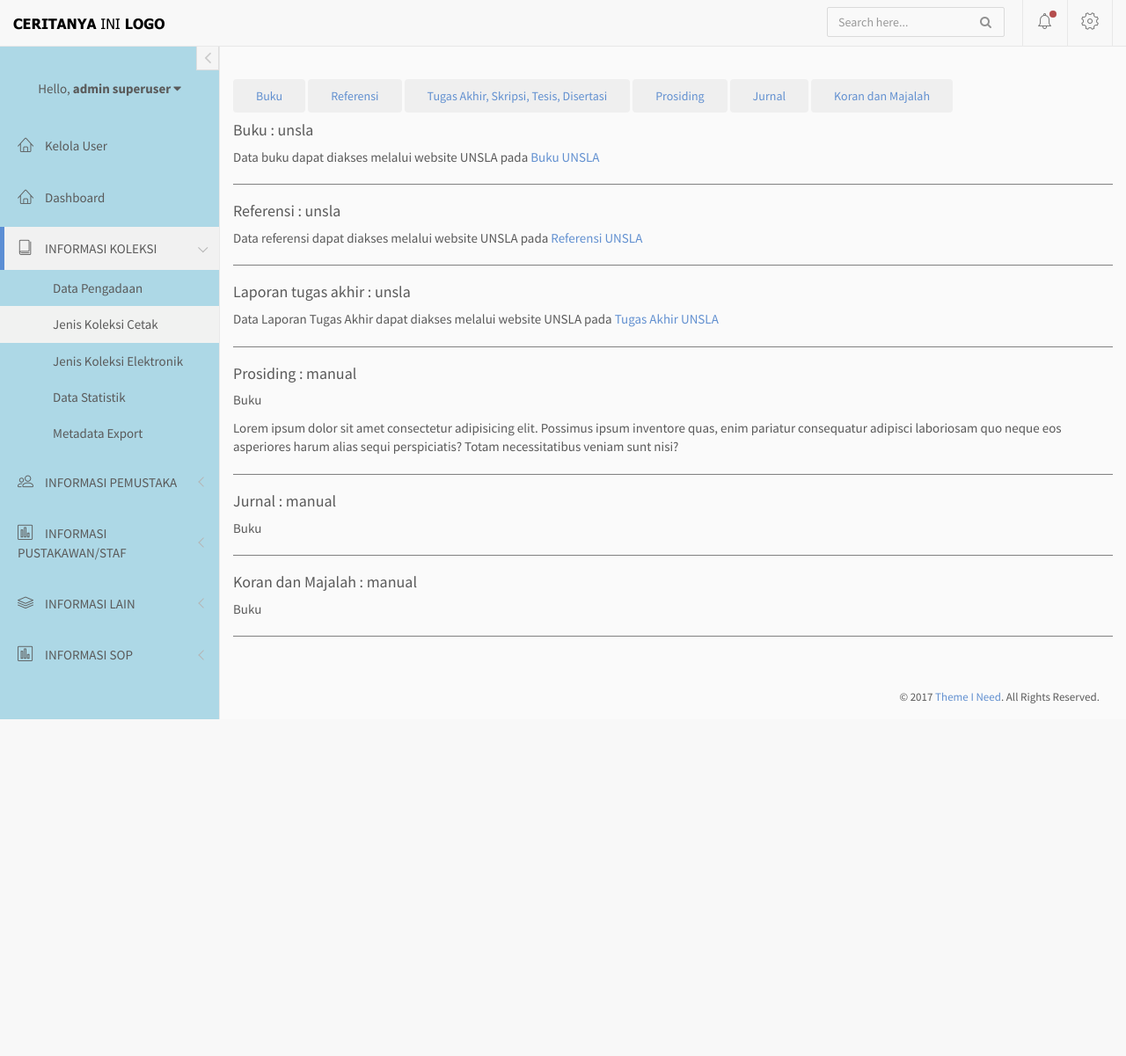
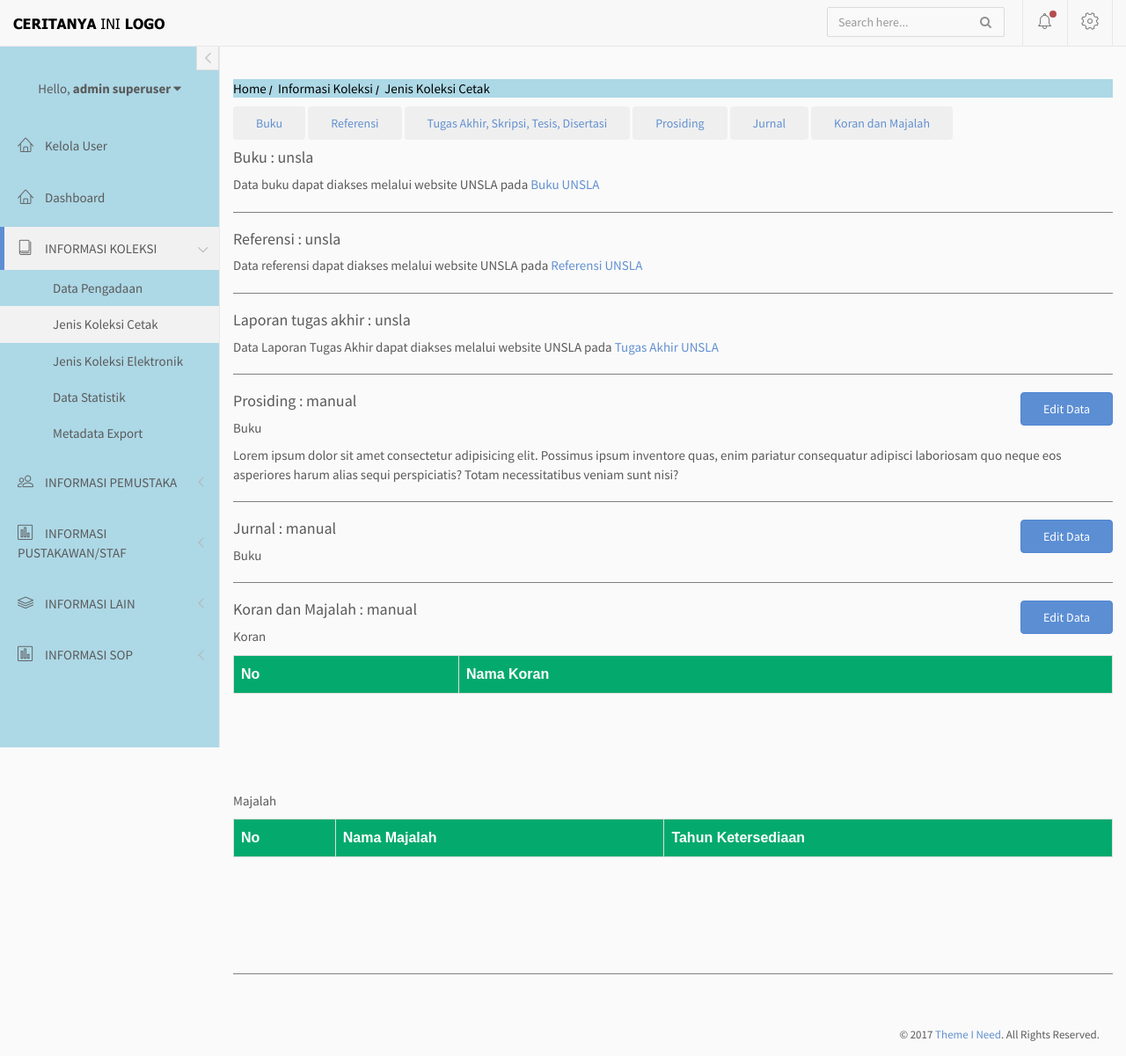
Before and after one commit to kiyu-ar/akpus, a CodeIgniter app: page /akpus/koleksi/jeniscetak in a window 1280 px wide. Shown: the whole page at 88% size. Before the commit the page ends 818 px from the top, so only its background shows below. Run offline with CodeIgniter, Linux system fonts and the light colour scheme; a user stored in the database is signed in; data that the repository does not hold is empty; some libraries are stand-ins or nearby versions.

Commit message:
update files

```diff
--- a/application/controllers/koleksi.php
+++ b/application/controllers/koleksi.php
@@ -1,5 +1,9 @@
 <?php
     Class Koleksi extends CI_Controller{
+        public function __construct(){
+            parent::__construct();
+            $this->load->model('m_main');
+        }
         public function pengadaan(){
             $this->load->view('diffdash/header');
             $this->load->view('diffdash/sidebar');
@@ -11,6 +15,14 @@
             $this->load->view('diffdash/sidebar');
             $this->load->view('koleksi/v_jenis_cetak');
             $this->load->view('diffdash/footer');
+        }
+        public function koran(){
+            $data['koran'] = $this->m_main->get_koran();
+            $this->load->view('koleksi/iframe_koran',$data);
+        }
+        public function majalah(){
+            $data['majalah'] = $this->m_main->get_majalah();
+            $this->load->view('koleksi/iframe_majalah',$data);
         }
         public function jeniselektronik(){
             $this->load->view('diffdash/header');
--- a/application/models/m_main.php
+++ b/application/models/m_main.php
@@ -1,5 +1,14 @@
 <?php
     class M_main extends CI_Model{
+    // Informasi Koleksi
+        public function get_koran(){
+            return $this->db->get('list_koran')->result();
+        }
+        public function get_majalah(){
+            return $this->db->query('SELECT id, nama_majalah, concat(tahun_dari, " - ", tahun_hingga) as tahun_tersedia from list_majalah')->result();
+        }
+
+    // Informasi Pemustaka
         public function get_fakultas(){
             return $this->db->get('tbl_fakultas')->result();
         }
@@ -91,6 +100,7 @@
             JOIN (SELECT YEAR(tgl_upload) AS tahun2, COUNT(*) AS total FROM `dok_detail` where no_klas IS NULL and op_id = 0 and status = 1
                 GROUP BY YEAR(tgl_upload)) AS dok2 ON dok2.tahun2 = dok1.tahun");
         }
+    // Informasi SOP
         public function get_divisi_sop(){
             return $this->db->get('tbl_divisi_sop')->result();
         }
--- a/application/views/diffdash/header.php
+++ b/application/views/diffdash/header.php
@@ -17,8 +17,8 @@
 	<link rel="stylesheet" href="<?php echo base_url() ?>assets/vendor/toastr/toastr.min.css">
 	<link rel="stylesheet" href="<?php echo base_url() ?>assets/vendor/select2-4.0.13/css/select2.min.css">
 	<!-- MAIN CSS -->
+	<link rel="stylesheet" href="<?php echo base_url() ?>assets/css/custom.css">
 	<link rel="stylesheet" href="<?php echo base_url() ?>assets/css/main.css">
-	<link rel="stylesheet" href="<?php echo base_url() ?>assets/css/custom.css">
 	<!-- GOOGLE FONTS -->
 	<link href="https://fonts.googleapis.com/css?family=Source+Sans+Pro:300,400,600,700" rel="stylesheet">
 	<!-- ICONS -->
--- a/application/views/koleksi/v_jenis_cetak.php
+++ b/application/views/koleksi/v_jenis_cetak.php
@@ -1,4 +1,11 @@
 <div>
+    <nav class="crumbs">
+        <ol>
+            <li class="crumb"><a href="#">Home</a></li>
+            <li class="crumb"><a href="#">Informasi Koleksi</a></li>
+            <li class="crumb">Jenis Koleksi Cetak</li>
+        </ol>
+    </nav>
     <a href="#buku"><button class="btn">Buku</button></a>
     <a href="#referensi"><button class="btn">Referensi</button></a>
     <a href="#ta"><button class="btn">Tugas Akhir, Skripsi, Tesis, Disertasi</button></a>
@@ -28,20 +35,32 @@
 </div>
 <hr>
 <div id="prosiding" class="anchor">
+    <?php if(($this->session->userdata('status')=='login')){ ?>
+    <div style="float:right"><a href="koleksi/edit_tabel/1"><button class="btn btn-primary" data-toggle="tooltip" data-placement="top" title="Edit Data Prosiding">Edit Data</button></a></div>
+    <?php } ?>
     <h4>Prosiding : manual</h4>
     <p>Buku</p>
     <p>Lorem ipsum dolor sit amet consectetur adipisicing elit. Possimus ipsum inventore quas, enim pariatur consequatur adipisci laboriosam quo neque eos asperiores harum alias sequi perspiciatis? Totam necessitatibus veniam sunt nisi?</p>
 </div>
 <hr>
 <div id="jurnal" class="anchor">
+    <?php if(($this->session->userdata('status')=='login')){ ?>
+    <div style="float:right"><a href="koleksi/edit_tabel/2"><button class="btn btn-primary" data-toggle="tooltip" data-placement="top" title="Edit Data Jurnal">Edit Data</button></a></div>
+    <?php } ?>
     <h4>Jurnal : manual</h4>
     <p>Buku</p>
 
 </div>
 <hr>
 <div id="koran" class="anchor">
+    <?php if(($this->session->userdata('status')=='login')){ ?>
+    <div style="float:right"><a href="koleksi/edit_tabel/3"><button class="btn btn-primary" data-toggle="tooltip" data-placement="top" title="Edit Data Koran">Edit Data</button></a></div>
+    <?php } ?>
     <h4>Koran dan Majalah : manual</h4>
-    <p>Buku</p>
+    <p>Koran</p>
+    <iframe class="jframe" src="<?php echo base_url() ?>koleksi/koran" frameborder="0"></iframe>
+    <p>Majalah</p>
+    <iframe class="jframe" src="<?php echo base_url() ?>koleksi/majalah" frameborder="0"></iframe>
 
 </div>
 <hr>
--- a/application/views/pemustaka/iframe_sirkulasi_total.php
+++ b/application/views/pemustaka/iframe_sirkulasi_total.php
@@ -22,8 +22,7 @@
                 <th>Desember</th>
                 <th>Total</th>
             </tr>
-            <?php
-        foreach ($sirkulasi_t as $row) : ?>
+            <?php foreach ($sirkulasi_t as $row) : ?>
             <tr>
                 <td><?php echo $row->tahun ?></td>
                 <td><?php echo $row->januari ?></td>
--- a/assets/css/custom.css
+++ b/assets/css/custom.css
@@ -1,3 +1,27 @@
+nav.crumbs{
+    background-color: lightblue;
+    color: black;
+}
+.crumb a{
+    text-decoration: none;
+    color: black;
+}
+.crumbs ol {
+    list-style-type: none;
+    padding-left: 0;
+}
+
+.crumb {
+    display: inline-block;
+}
+.crumb a::after {
+    display: inline-block;
+    color: #000;
+    content: '/';
+    font-size: 80%;
+    font-weight: bold;
+    padding: 0 3px;
+}
 .login-button:hover {
     background-color: blueviolet;
   }
@@ -23,22 +47,22 @@
 .subdiv{
     font-size: 1em;
 }
-table#customers {
+table#themed {
     font-family: Arial, Helvetica, sans-serif;
     border-collapse: collapse;
     width: 100%;
   }
 
-table#customers td, #customers th {
+table#themed td, #themed th {
     border: 1px solid #ddd;
     padding: 8px;
   }
 
-table#customers tr:nth-child(even){background-color: #f2f2f2;}
+table#themed tr:nth-child(even){background-color: #f2f2f2;}
 
-table#customers tr:hover {background-color: #ddd;}
+table#themed tr:hover {background-color: #ddd;}
 
-table#customers th {
+table#themed th {
     padding-top: 12px;
     padding-bottom: 12px;
     text-align: left;
```
Also changed, not shown: application/views/admin/v_edituser.php (+8 -0 lines), application/views/admin/v_user.php (+7 -0 lines), application/views/koleksi/v_pengadaan.php (+9 -2 lines), application/views/pemustaka/template_iframe.php (+10 -1 lines), application/views/pemustaka/v_keanggotaan.php (+9 -2 lines), application/views/pemustaka/v_mandiri.php (+7 -2 lines), application/views/pemustaka/v_sirkulasi.php (+7 -0 lines), application/views/sop/v_pengolahan.php (+8 -0 lines).
